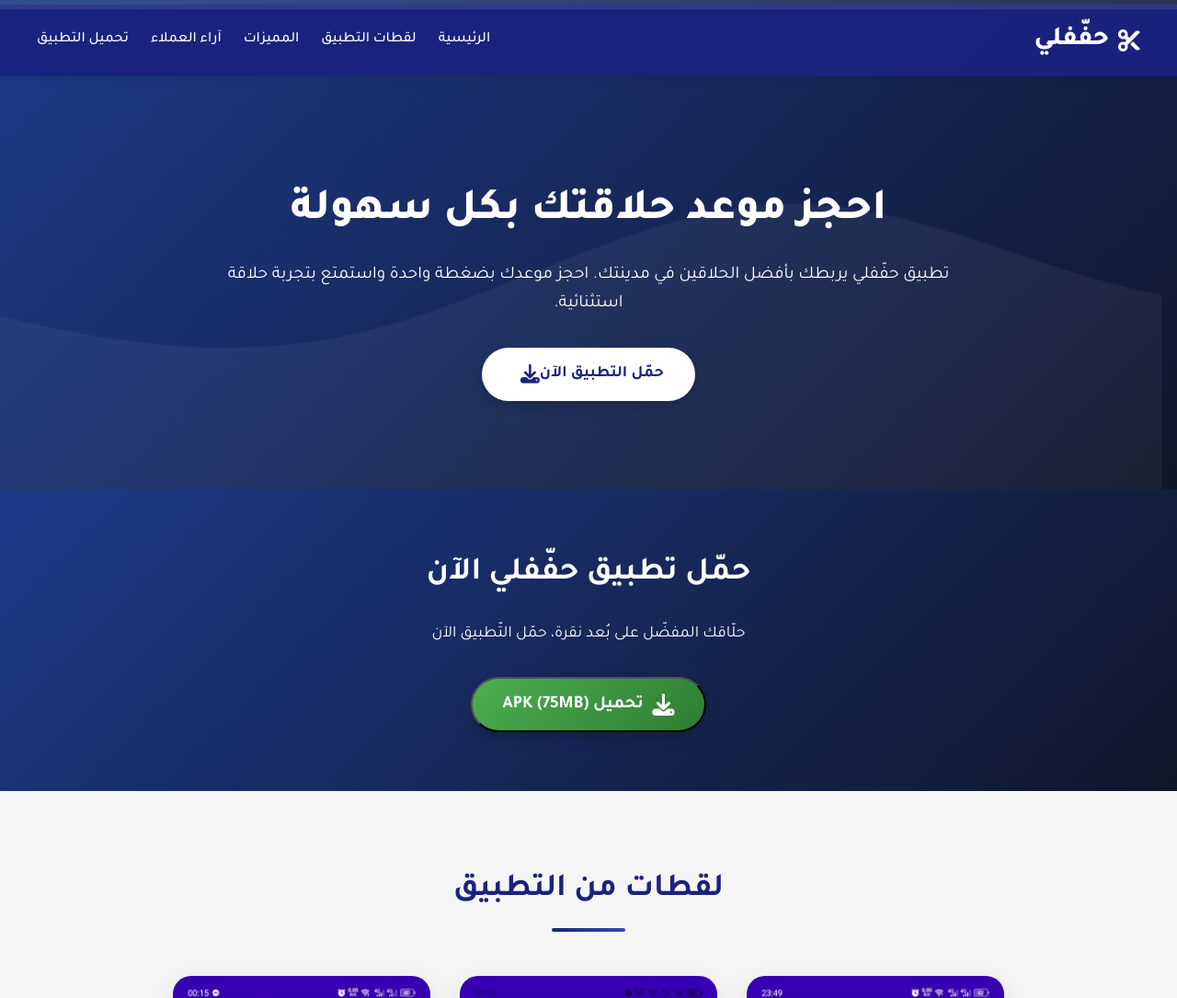
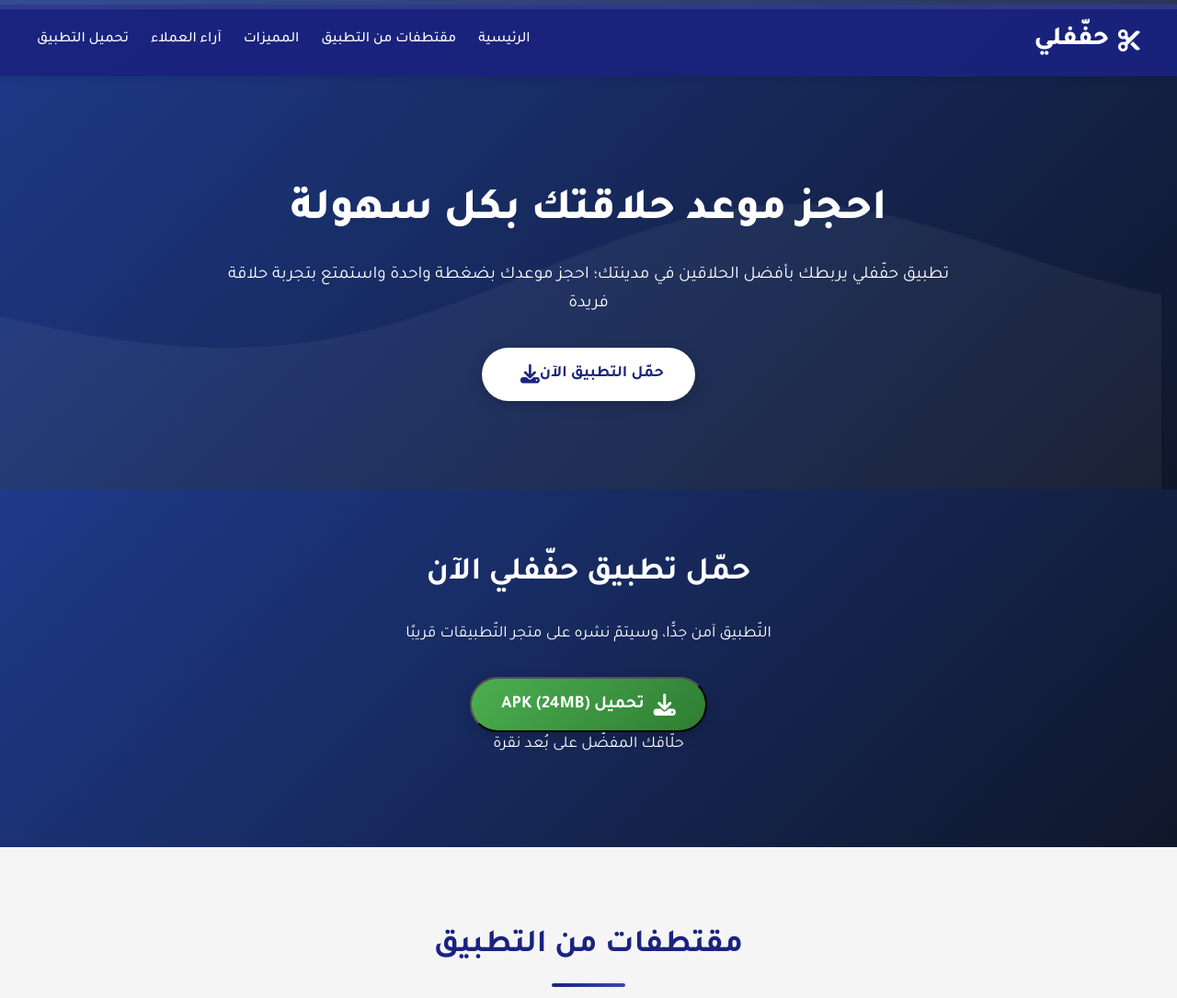
Before and after one commit to RoDev00/heffefli, a plain HTML site: page index.html in a window 1280 px wide. Shown: the top 1085 px of the page at 92% size. Drawn offline with Linux system fonts and the light colour scheme.

Commit message:
Update texts index.html

```diff
--- a/index.html
+++ b/index.html
@@ -924,7 +924,7 @@
             <nav>
                 <ul>
                     <li><a href="#home">الرئيسية</a></li>
-                    <li><a href="#screenshots">لقطات التطبيق</a></li>
+                    <li><a href="#screenshots">مقتطفات من التطبيق</a></li>
                     <li><a href="#features">المميزات</a></li>
                     <li><a href="#testimonials">آراء العملاء</a></li>
                     <li><a href="#download">تحميل التطبيق</a></li>
@@ -943,7 +943,7 @@
         </div>
         <ul>
             <li><a href="#home">الرئيسية</a></li>
-            <li><a href="#screenshots">لقطات التطبيق</a></li>
+            <li><a href="#screenshots">مقتطفات من التطبيق</a></li>
             <li><a href="#features">المميزات</a></li>
             <li><a href="#testimonials">آراء العملاء</a></li>
             <li><a href="#download">تحميل التطبيق</a></li>
@@ -970,7 +970,7 @@
     <section class="hero" id="home">
         <div class="hero-content">
             <h1>احجز موعد حلاقتك بكل سهولة</h1>
-            <p>تطبيق حفّفلي يربطك بأفضل الحلاقين في مدينتك. احجز موعدك بضغطة واحدة واستمتع بتجربة حلاقة استثنائية.</p>
+            <p>تطبيق حفّفلي يربطك بأفضل الحلاقين في مدينتك؛ احجز موعدك بضغطة واحدة واستمتع بتجربة حلاقة فريدة</p>
             <a href="#download" class="download-btn">
                 <span>حمّل التطبيق الآن</span>
                 <i class="fas fa-download"></i>
@@ -981,16 +981,17 @@
     <!-- APK Download Section -->
     <section class="apk-download" id="download">
         <h2 class="animate">حمّل تطبيق حفّفلي الآن</h2>
-        <p class="animate"> حلّاقك المفضّل على بُعد نقرة، حمّل التّطبيق الآن </p>
+        <p class="animate"> التّطبيق آمن جدًّا، وسيتمّ نشره على متجر التّطبيقات قريبًا </p>
         <button class="apk-btn animate" id="apkDownloadBtn">
             <i class="fas fa-download"></i>
-            <span>تحميل APK (75MB)</span>
+            <span>تحميل APK (24MB)</span>
         </button>
+        <p class="animate"> حلّاقك المفضّل على بُعد نقرة </p>
     </section>
 
     <!-- Screenshots Section -->
     <section class="screenshots" id="screenshots">
-        <h2 class="section-title animate">لقطات من التطبيق</h2>
+        <h2 class="section-title animate">مقتطفات من التطبيق</h2>
         <div class="screenshot-container">
             <div class="screenshot animate">
                 <img src="screenshots/barbOrClient.jpg" alt="حلّاق أم زبون ؟  ">
@@ -1073,7 +1074,7 @@
                             <i class="fas fa-user"></i>
                         </div>
                         <div class="testimonial-info">
-                            <h4>أحمد العلي</h4>
+                            <h4> عريف أحمد </h4>
                             <p>  زبون </p>
                         </div>
                     </div>
@@ -1087,7 +1088,7 @@
                             <i class="fas fa-user"></i>
                         </div>
                         <div class="testimonial-info">
-                            <h4>محمد السيد</h4>
+                            <h4>  زيتوني محمد </h4>
                             <p>  زبون</p>
                         </div>
                     </div>
@@ -1101,7 +1102,7 @@
                             <i class="fas fa-user"></i>
                         </div>
                         <div class="testimonial-info">
-                            <h4>خالد عبدالله</h4>
+                            <h4>بن عبد الله خالد </h4>
                             <p>  زبون </p>
                         </div>
                     </div>
@@ -1115,7 +1116,7 @@
                             <i class="fas fa-user"></i>
                         </div>
                         <div class="testimonial-info">
-                            <h4>محمد جابالله</h4>
+                            <h4> بن عالية كريم</h4>
                             <p>  حلّاق </p>
                         </div>
                     </div>
@@ -1129,7 +1130,7 @@
                             <i class="fas fa-user"></i>
                         </div>
                         <div class="testimonial-info">
-                            <h4>سامي الرشيد</h4>
+                            <h4> بوعلّيط جمال </h4>
                             <p>  زبون </p>
                         </div>
                     </div>
@@ -1165,7 +1166,7 @@
                 <h3>روابط سريعة</h3>
                 <ul>
                     <li><a href="#home">الرئيسية</a></li>
-                    <li><a href="#screenshots">لقطات التطبيق</a></li>
+                    <li><a href="#screenshots">مقتطفات من التطبيق</a></li>
                     <li><a href="#features">المميزات</a></li>
                     <li><a href="#testimonials">آراء العملاء</a></li>
                     <li><a href="#download">تحميل التطبيق</a></li>
```
